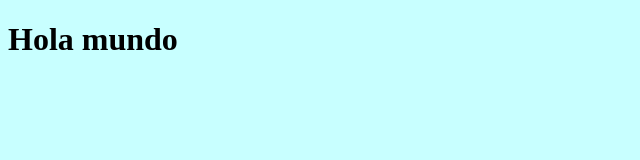
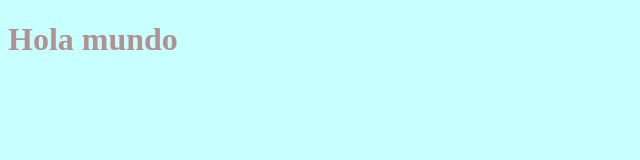
Before and after one commit to angelhere05/miPrimerRepositorio, a plain HTML site: page index.html in a window 1280 px wide. Shown: the whole page, without its empty margins (0-640 px from the left). Drawn offline with Linux system fonts and the light colour scheme.

Commit message:
Cambiando color de texto

```diff
--- a/index.html
+++ b/index.html
@@ -7,6 +7,7 @@
     <style>
         html, body{
             background-color: rgb(200, 255, 255);
+            color:rgb(177, 145, 145);
         }
     </style>
 </head>
```
